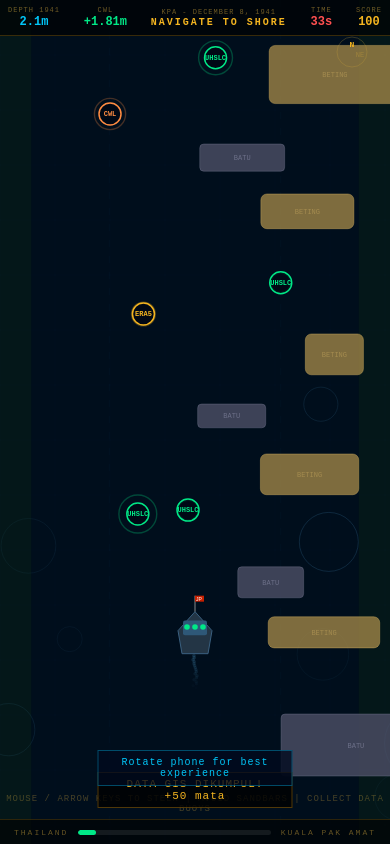
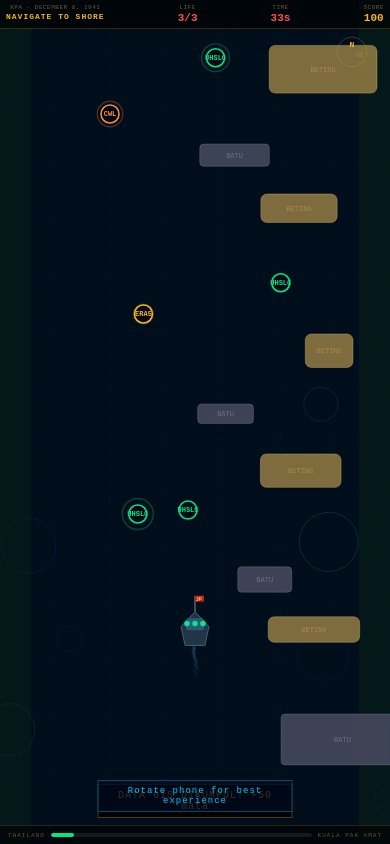
Before and after one commit to Hat1702/gameapapa, a plain HTML site: page index.html in a window 390 px wide. Both pictures are taken after a click on the button "MULA MISI". Drawn offline with Linux system fonts and the light colour scheme.

Commit message:
Add files via upload

```diff
--- a/game.js
+++ b/game.js
@@ -7,6 +7,7 @@ const bonusEl = document.getElementById('bonus');
 const factEl = document.getElementById('fact');
 const scoreEl = document.getElementById('hsc');
 const timeEl = document.getElementById('htime');
+const lifeEl = document.getElementById('hlife');
 const progressEl = document.getElementById('pfill');
 const gridCanvas = document.createElement('canvas');
 const gridCtx = gridCanvas.getContext('2d');
@@ -16,6 +17,7 @@ function resize() {
   viewW = gw.clientWidth;
   viewH = gw.clientHeight;
   dpr = Math.min(window.devicePixelRatio || 1, 2);
+  setShipSize();
   canvas.width = Math.round(viewW * dpr);
   canvas.height = Math.round(viewH * dpr);
   canvas.style.width = viewW + 'px';
@@ -28,6 +30,7 @@ function resize() {
 
 const W = () => viewW;
 const H = () => viewH;
+const gameScale = () => W() <= 760 ? 0.82 : 1;
 
 let gs = 'menu', score = 0, frame = 0, dist = 0;
 const BASE_GOAL = 9800;
@@ -36,14 +39,22 @@ const MAX_DT = 1 / 30;
 const START_TIME = 35;
 const BONUS_SCORE_STEP = 400;
 const BONUS_TIME = 5;
+const SHIP_MAX_HP = 3;
+const HIT_COOLDOWN = BASE_FPS * 2;
 
-let ship = {x:0,y:0,w:34,h:46,hp:3,inv:0,trail:[]};
+let ship = {x:0,y:0,w:34,h:46,hp:SHIP_MAX_HP,inv:0,trail:[]};
 let obstacles = [], buoys = [], sparks = [], waveRings = [];
 let scrollSpeed = 1.4;
-let timeLeft = START_TIME, nextBonusScore = BONUS_SCORE_STEP, missionGoal = BASE_GOAL;
-let nextObsFrame = 195, nextBuoyFrame = 155, hudFrame = 0, lastPct = -1, lastScore = -1, lastTimeText = '';
+let timeLeft = START_TIME, nextBonusScore = BONUS_SCORE_STEP, missionGoal = BASE_GOAL, failDelay = 0, failReason = '';
+let nextObsFrame = 195, nextBuoyFrame = 155, hudFrame = 0, lastPct = -1, lastScore = -1, lastHp = -1, lastTimeText = '';
 resize();
 window.addEventListener('resize', resize);
+
+function setShipSize() {
+  const s = gameScale();
+  ship.w = 34 * s;
+  ship.h = 46 * s;
+}
 
 const keys = {};
 window.addEventListener('keydown', e => { keys[e.key]=true; e.preventDefault(); });
@@ -98,7 +109,13 @@ function showToast(txt, dur=90) {
 }
 function showBonus(txt, dur=170) {
   bonusEl.textContent = txt;
+  bonusEl.classList.remove('damage');
   bonusEl.classList.add('show');
+  bonusT = dur;
+}
+function showDamage(txt, dur=170) {
+  bonusEl.textContent = txt;
+  bonusEl.classList.add('damage','show');
   bonusT = dur;
 }
 function showFact() {
@@ -109,19 +126,21 @@ function showFact() {
 
 function spawnObs(yOff) {
   const y = yOff || -80;
+  const s = gameScale();
   const big = Math.random() < 0.5;
   const side = Math.random() < 0.5;
   const cx = side ? W()*0.08 + Math.random()*W()*0.28 : W()*0.64 + Math.random()*W()*0.28;
-  obstacles.push({x: cx, y, w: big?80+Math.random()*70:50+Math.random()*50, h: big?28+Math.random()*36:18+Math.random()*26, type: Math.random()<0.65?'sand':'rock'});
+  obstacles.push({x: cx, y, w: (big?80+Math.random()*70:50+Math.random()*50)*s, h: (big?28+Math.random()*36:18+Math.random()*26)*s, type: Math.random()<0.65?'sand':'rock'});
   if (Math.random() < 0.35) {
-    obstacles.push({x: W()*0.22+Math.random()*W()*0.56, y: y-50, w:44+Math.random()*44, h:16+Math.random()*20, type:'rock'});
+    obstacles.push({x: W()*0.22+Math.random()*W()*0.56, y: y-50, w:(44+Math.random()*44)*s, h:(16+Math.random()*20)*s, type:'rock'});
   }
 }
 function spawnBuoy(yOff) {
+  const s = gameScale();
   const types = ['ERA5','GEBCO','UHSLC','CWL','GIS'];
   const cols = {ERA5:'#f4b520',GEBCO:'#00c6f8',UHSLC:'#00e887',CWL:'#ff8c42',GIS:'#c47fff'};
   const t = types[Math.floor(Math.random()*types.length)];
-  buoys.push({x: W()*0.12 + Math.random()*W()*0.76, y: yOff||-20, r:11, type:t, col:cols[t], p:Math.random()*6.28, collected:false});
+  buoys.push({x: W()*0.12 + Math.random()*W()*0.76, y: yOff||-20, r:11*s, type:t, col:cols[t], p:Math.random()*6.28, collected:false});
 }
 function spawnSparks(x,y,col,n=8) {
   for(let i=0;i<n;i++){
@@ -129,15 +148,35 @@ function spawnSparks(x,y,col,n=8) {
     sparks.push({x,y,vx:Math.cos(a)*s,vy:Math.sin(a)*s,life:28,col});
   }
 }
+function overlaps(a, b) {
+  return a.x < b.x + b.w && a.x + a.w > b.x && a.y < b.y + b.h && a.y + a.h > b.y;
+}
+function getShipHitbox() {
+  return {
+    x: ship.x + ship.w * 0.12,
+    y: ship.y + ship.h * 0.12,
+    w: ship.w * 0.76,
+    h: ship.h * 0.82
+  };
+}
+function getObstacleHitbox(o) {
+  return {
+    x: o.x + 2,
+    y: o.y + 2,
+    w: Math.max(1, o.w - 4),
+    h: Math.max(1, o.h - 4)
+  };
+}
 
 function startGame() {
   overlayEl.style.display='none';
   gs='play'; score=0; frame=0; dist=0; scrollSpeed=1.4; missionGoal=BASE_GOAL;
-  timeLeft=START_TIME; nextBonusScore=BONUS_SCORE_STEP;
-  nextObsFrame=195; nextBuoyFrame=155; hudFrame=0; lastPct=-1; lastScore=-1; lastTimeText='';
+  timeLeft=START_TIME; nextBonusScore=BONUS_SCORE_STEP; failDelay=0; failReason='';
+  nextObsFrame=195; nextBuoyFrame=155; hudFrame=0; lastPct=-1; lastScore=-1; lastHp=-1; lastTimeText='';
+  setShipSize();
   ship.x = W()/2 - ship.w/2;
   ship.y = H()*0.72;
-  ship.hp=3; ship.inv=0; ship.trail=[];
+  ship.hp=SHIP_MAX_HP; ship.inv=0; ship.trail=[];
   obstacles=[]; buoys=[]; sparks=[]; waveRings=[];
   for(let i=0;i<5;i++) spawnObs(-(i+1)*260);
   for(let i=0;i<4;i++) spawnBuoy(-(i+1)*200-60);
@@ -224,10 +263,19 @@ function updateHud(force=false){
   const timeText=Math.max(0, Math.ceil(timeLeft))+'s';
   if(force || pct !== lastPct){ progressEl.style.width=pct+'%'; lastPct=pct; }
   if(force || score !== lastScore){ scoreEl.textContent=score; lastScore=score; }
+  if(force || ship.hp !== lastHp){ lifeEl.textContent=ship.hp+'/'+SHIP_MAX_HP; lastHp=ship.hp; }
   if(force || timeText !== lastTimeText){ timeEl.textContent=timeText; lastTimeText=timeText; }
 }
 
 function update(dt) {
+  if(gs==='hitfail'){
+    const step = dt * BASE_FPS;
+    failDelay -= step;
+    if(bonusT>0){ bonusT-=step; if(bonusT<=0) bonusEl.classList.remove('show','damage'); }
+    if(toastT>0){ toastT-=step; if(toastT<=0) toastEl.style.opacity='0'; }
+    if(failDelay<=0) endGame(false, failReason);
+    return;
+  }
   if(gs!=='play') return;
   const step = dt * BASE_FPS;
   timeLeft -= dt;
@@ -260,14 +308,21 @@ function update(dt) {
   if(frame>=factNext){ showFact(); factNext=frame+180+Math.floor(Math.random()*80); }
 
   if(ship.inv<=0){
-    const sx=ship.x+5,sy=ship.y+5,sw=ship.w-10,sh=ship.h-10;
+    const shipHitbox = getShipHitbox();
     for(const o of obstacles){
-      if(sx<o.x+o.w && sx+sw>o.x && sy<o.y+o.h && sy+sh>o.y){
-        ship.hp--; ship.inv=70;
+      if(overlaps(shipHitbox, getObstacleHitbox(o))){
+        ship.hp--; ship.inv=HIT_COOLDOWN;
         spawnSparks(ship.x+ship.w/2,ship.y+ship.h/2,'#ff5050',10);
         waveRings.push({x:ship.x+ship.w/2,y:ship.y+ship.h/2,radius:10,life:20,col:'#ff5050'});
+        updateHud(true);
+        showDamage('LIFE '+ship.hp+'/'+SHIP_MAX_HP);
         showToast('BETING PASIR! KEEL TERHANTUK!',90);
-        if(ship.hp<=0){ endGame(false,'Kapal anda karam pada beting pasir!'); return; }
+        if(ship.hp<=0){
+          gs='hitfail';
+          failDelay=BASE_FPS * 0.9;
+          failReason='Kapal anda karam pada beting pasir!';
+          return;
+        }
         break;
       }
     }
@@ -294,7 +349,7 @@ function update(dt) {
   if(dist>=missionGoal){ score+=500; updateHud(true); endGame(true); return; }
 
   if(toastT>0){ toastT-=step; if(toastT<=0) toastEl.style.opacity='0'; }
-  if(bonusT>0){ bonusT-=step; if(bonusT<=0) bonusEl.classList.remove('show'); }
+  if(bonusT>0){ bonusT-=step; if(bonusT<=0) bonusEl.classList.remove('show','damage'); }
   if(factT>0){ factT-=step; if(factT<=0) factEl.style.opacity='0'; }
 
   hudFrame += step;
--- a/index.html
+++ b/index.html
@@ -17,6 +17,7 @@
     <div class="hi2"><div class="hl">Depth 1941</div><div class="hv c" id="hd">2.1m</div></div>
     <div class="hi2"><div class="hl">CWL</div><div class="hv g" id="hcwl">+1.81m</div></div>
     <div class="hi2" style="min-width:160px;text-align:center"><div class="hl">KPA - December 8, 1941</div><div class="hv" style="font-size:10px;letter-spacing:2px;color:#f4b520">NAVIGATE TO SHORE</div></div>
+    <div class="hi2"><div class="hl">Life</div><div class="hv life" id="hlife">3/3</div></div>
     <div class="hi2"><div class="hl">Time</div><div class="hv r" id="htime">35s</div></div>
     <div class="hi2"><div class="hl">Score</div><div class="hv" id="hsc">0</div></div>
   </div>
@@ -62,7 +63,7 @@
   </div>
 </div>
 
-<script src="game.js?v=2"></script>
+<script src="game.js?v=7"></script>
 
 </body>
 </html>
--- a/style.css
+++ b/style.css
@@ -18,7 +18,7 @@ html,body{margin:0;width:100%;height:100%;overflow:hidden;background:#000e1c;tou
 .hi2{text-align:center;}
 .hl{font-size:7.5px;color:rgba(200,160,60,0.55);letter-spacing:2px;text-transform:uppercase;}
 .hv{font-size:14px;font-weight:bold;color:#f4b520;margin-top:1px;}
-.hv.c{color:#00c6f8;}.hv.g{color:#00e887;}.hv.r{color:#ff5050;}
+.hv.c{color:#00c6f8;}.hv.g{color:#00e887;}.hv.r{color:#ff5050;}.hv.life{color:#ff5050;}
 #bar{position:absolute;bottom:0;left:0;right:0;height:24px;background:rgba(0,0,0,0.6);border-top:1px solid rgba(200,136,10,0.22);display:flex;align-items:center;padding:0 14px;z-index:10;pointer-events:none;}
 #pbar{flex:1;height:5px;background:rgba(255,255,255,0.08);border-radius:3px;margin:0 10px;overflow:hidden;}
 #pfill{height:100%;background:#00e887;border-radius:3px;width:0%;transition:width 0.3s;}
@@ -26,25 +26,31 @@ html,body{margin:0;width:100%;height:100%;overflow:hidden;background:#000e1c;tou
 #toast{position:absolute;bottom:36px;left:50%;transform:translateX(-50%);background:rgba(0,0,0,0.8);border:1px solid rgba(200,136,10,0.4);padding:5px 14px;font-size:10px;color:#f4b520;letter-spacing:1px;white-space:nowrap;opacity:0;transition:opacity 0.3s;z-index:15;pointer-events:none;}
 #bonus{position:absolute;top:38%;left:50%;transform:translate(-50%,-50%) scale(0.96);background:rgba(0,20,18,0.86);border:1px solid rgba(0,232,135,0.55);padding:9px 20px;font-size:15px;font-weight:bold;color:#00e887;letter-spacing:2px;white-space:nowrap;opacity:0;transition:opacity 0.8s,transform 0.8s;z-index:16;pointer-events:none;text-shadow:0 0 10px rgba(0,232,135,0.35);}
 #bonus.show{opacity:1;transform:translate(-50%,-62%) scale(1);}
+#bonus.damage{background:rgba(28,0,0,0.88);border-color:rgba(255,80,80,0.65);color:#ff5050;text-shadow:0 0 10px rgba(255,80,80,0.35);}
 #fact{position:absolute;top:56px;left:50%;transform:translateX(-50%);background:rgba(0,10,30,0.9);border:1px solid rgba(0,198,248,0.35);padding:6px 14px;font-size:10px;color:#00c6f8;letter-spacing:1px;text-align:center;max-width:380px;opacity:0;transition:opacity 0.3s;z-index:15;pointer-events:none;}
 #ctrl{position:absolute;bottom:28px;left:50%;transform:translateX(-50%);font-size:8px;color:rgba(200,160,60,0.35);letter-spacing:2px;pointer-events:none;z-index:10;}
 
 @media (max-width:760px){
-  #hud{padding:6px 8px;gap:8px;}
-  .hi2:nth-child(3){min-width:116px!important;}
-  .hl{font-size:7px;letter-spacing:1px;}
-  .hv{font-size:12px;}
+  #hud{padding:4px 6px;gap:5px;align-items:flex-start;}
+  .hi2:nth-child(3){min-width:86px!important;}
+  .hl{font-size:6px;letter-spacing:0.5px;}
+  .hv{font-size:11px;}
+  .hi2:nth-child(1),.hi2:nth-child(2){display:none;}
+  .hi2:nth-child(3) .hv{font-size:8px!important;letter-spacing:1px!important;}
+  #bar{height:18px;padding:0 8px;}
+  #pbar{height:4px;margin:0 6px;}
+  .blab{font-size:6px;letter-spacing:1px;}
   .story{max-width:min(86vw,420px);padding:12px 14px;}
   .story p{font-size:12px;line-height:1.55;}
   #overlay h1{font-size:22px;}
   #overlay .sub{font-size:10px;letter-spacing:2px;line-height:1.5;}
   .gbtn{font-size:14px;padding:12px 30px;min-height:44px;}
-  #fact{top:54px;max-width:82vw;font-size:10px;line-height:1.4;}
+  #fact{top:42px;max-width:82vw;font-size:9px;line-height:1.35;padding:5px 10px;}
   #bonus{font-size:13px;max-width:82vw;text-align:center;white-space:normal;}
-  #toast{max-width:86vw;white-space:normal;text-align:center;font-size:11px;}
-  #ctrl{font-size:9px;width:100%;text-align:center;bottom:30px;letter-spacing:1px;}
+  #toast{bottom:26px;max-width:86vw;white-space:normal;text-align:center;font-size:10px;}
+  #ctrl{display:none;}
 }
 
 @media (orientation:portrait) and (max-width:760px){
-  #gw::after{content:"Rotate phone for best experience";position:absolute;left:50%;bottom:58px;transform:translateX(-50%);z-index:18;padding:6px 10px;border:1px solid rgba(0,198,248,0.35);background:rgba(0,10,30,0.78);color:#00c6f8;font-size:10px;letter-spacing:1px;text-align:center;pointer-events:none;}
+  #gw::after{content:"Rotate phone for best experience";position:absolute;left:50%;bottom:32px;transform:translateX(-50%);z-index:18;padding:5px 8px;border:1px solid rgba(0,198,248,0.35);background:rgba(0,10,30,0.78);color:#00c6f8;font-size:9px;letter-spacing:1px;text-align:center;pointer-events:none;}
 }
```
